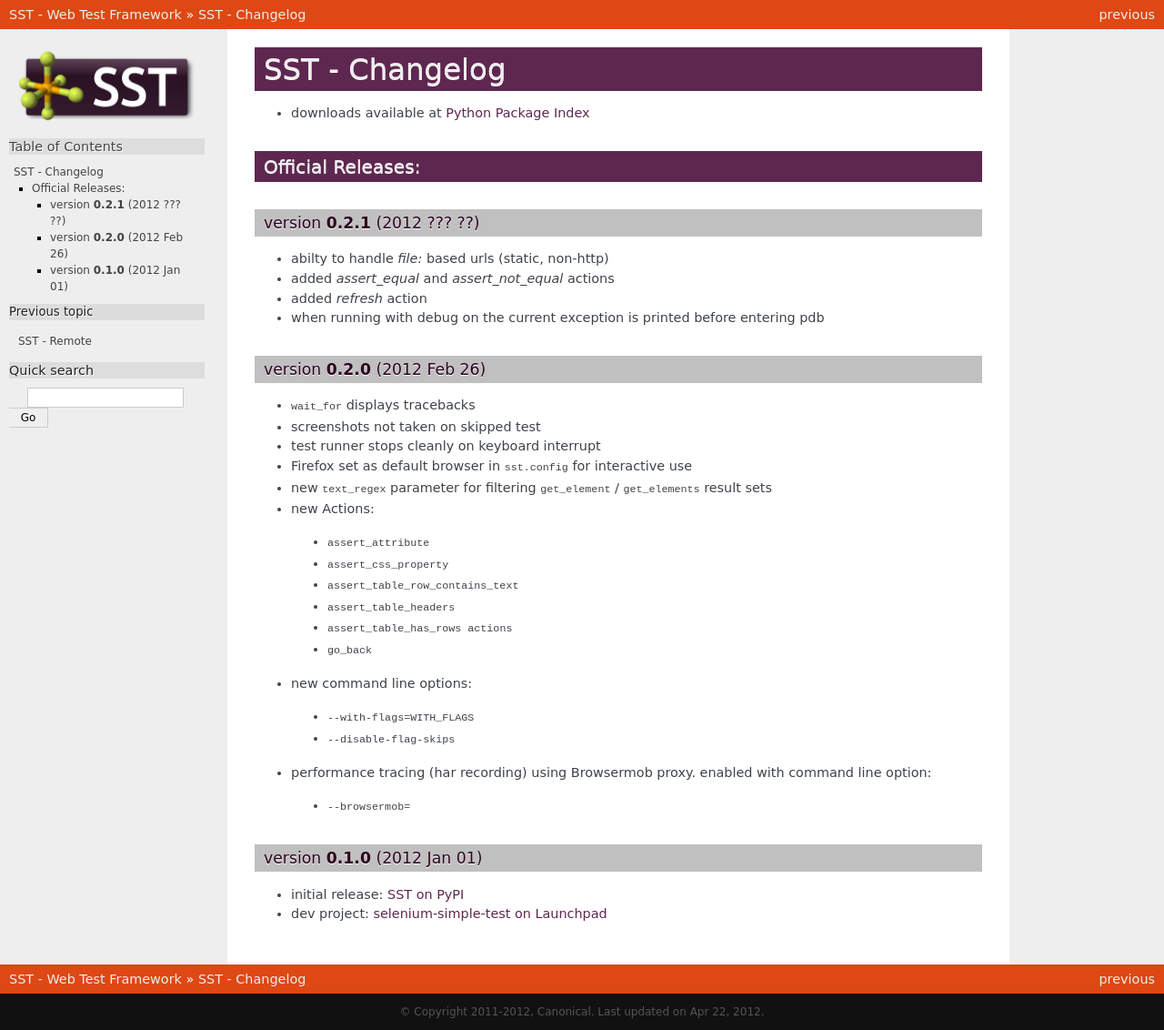
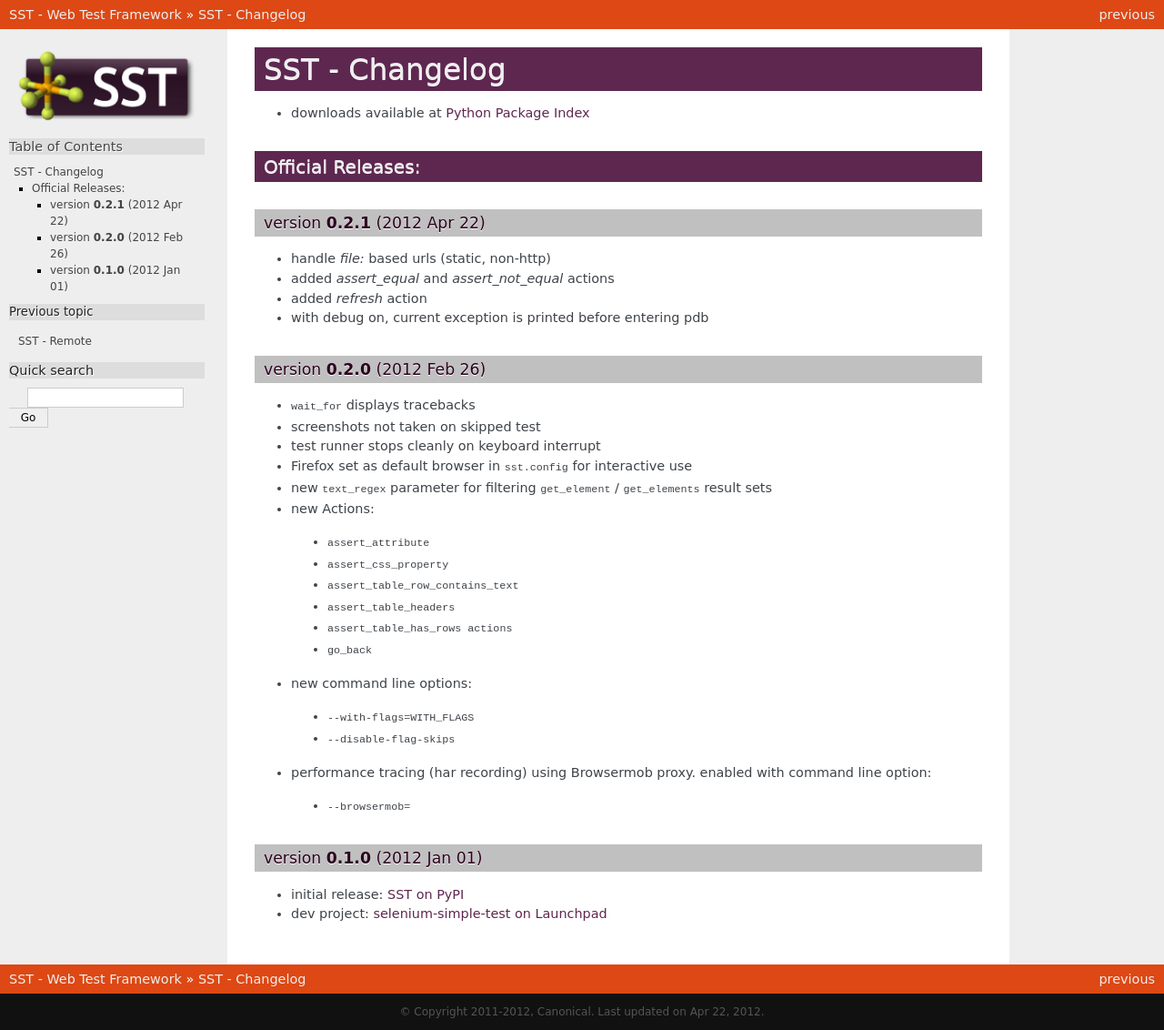
Before and after one commit to Work4Labs/selenium-simple-test, a Sphinx documentation site: the page built from docs/changelog.rst, in a window 1280 px wide. Shown: the whole page at 91% size. Built offline with Sphinx 7.4.7, drawn with Linux system fonts in a browser that asks for light colours; pages that are not in the unit, such as notebooks, are missing from menus.

Commit message:
0.2.1 release version

```diff
--- a/docs/changelog.rst
+++ b/docs/changelog.rst
@@ -10,14 +10,13 @@
 ------------------
 
 
-version **0.2.1** (2012 ??? ??)
+version **0.2.1** (2012 Apr 22)
 *******************************
 
-* abilty to handle `file:` based urls (static, non-http)
+* handle `file:` based urls (static, non-http)
 * added `assert_equal` and `assert_not_equal` actions
 * added `refresh` action
-* when running with debug on the current exception is printed before entering
-  pdb
+* with debug on, current exception is printed before entering pdb
 
 version **0.2.0** (2012 Feb 26)
 *******************************
--- a/src/sst/__init__.py
+++ b/src/sst/__init__.py
@@ -20,7 +20,7 @@
 
 
 __all__ = ['runtests']
-__version__ = '0.2.1dev'
+__version__ = '0.2.1'
 
 
 try:
```
